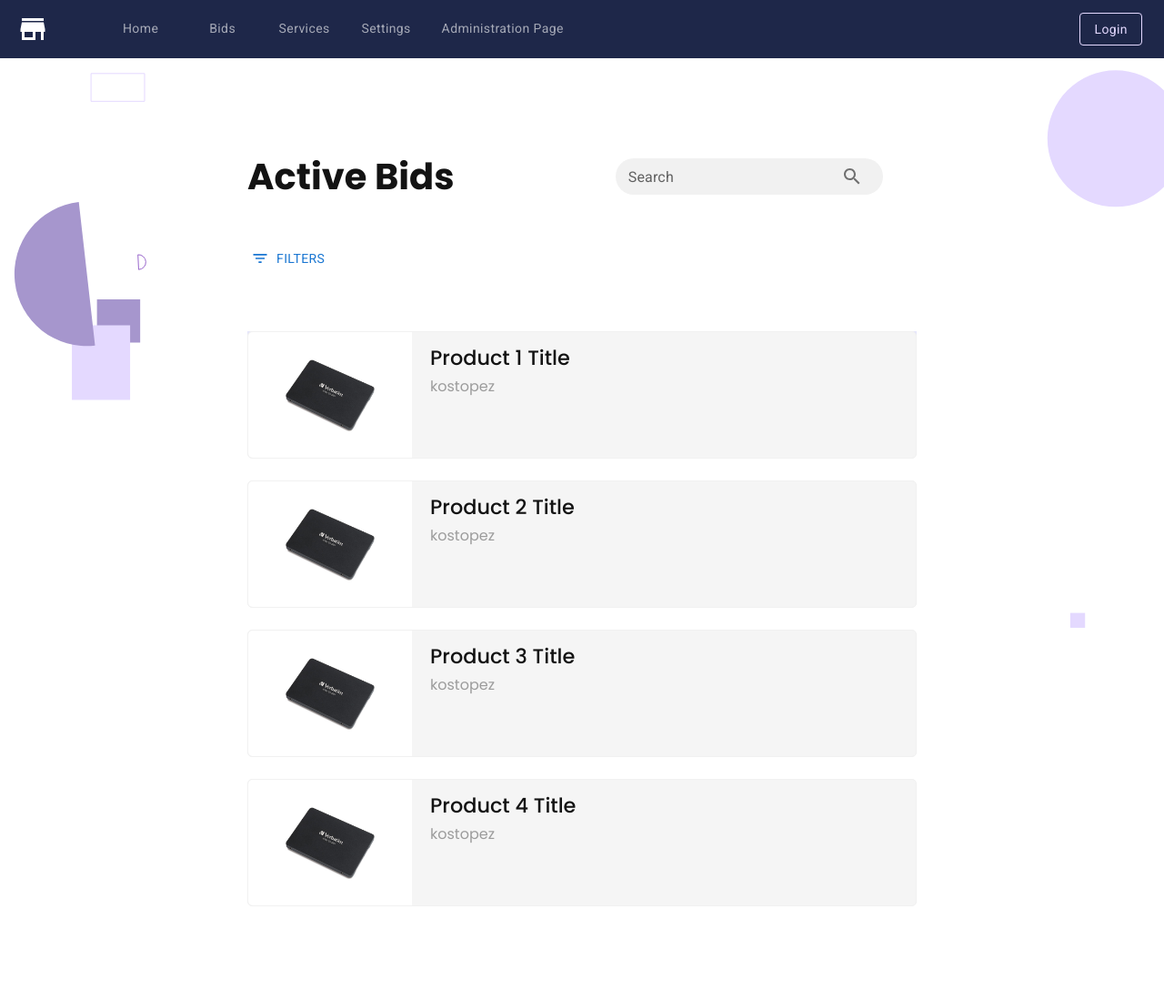
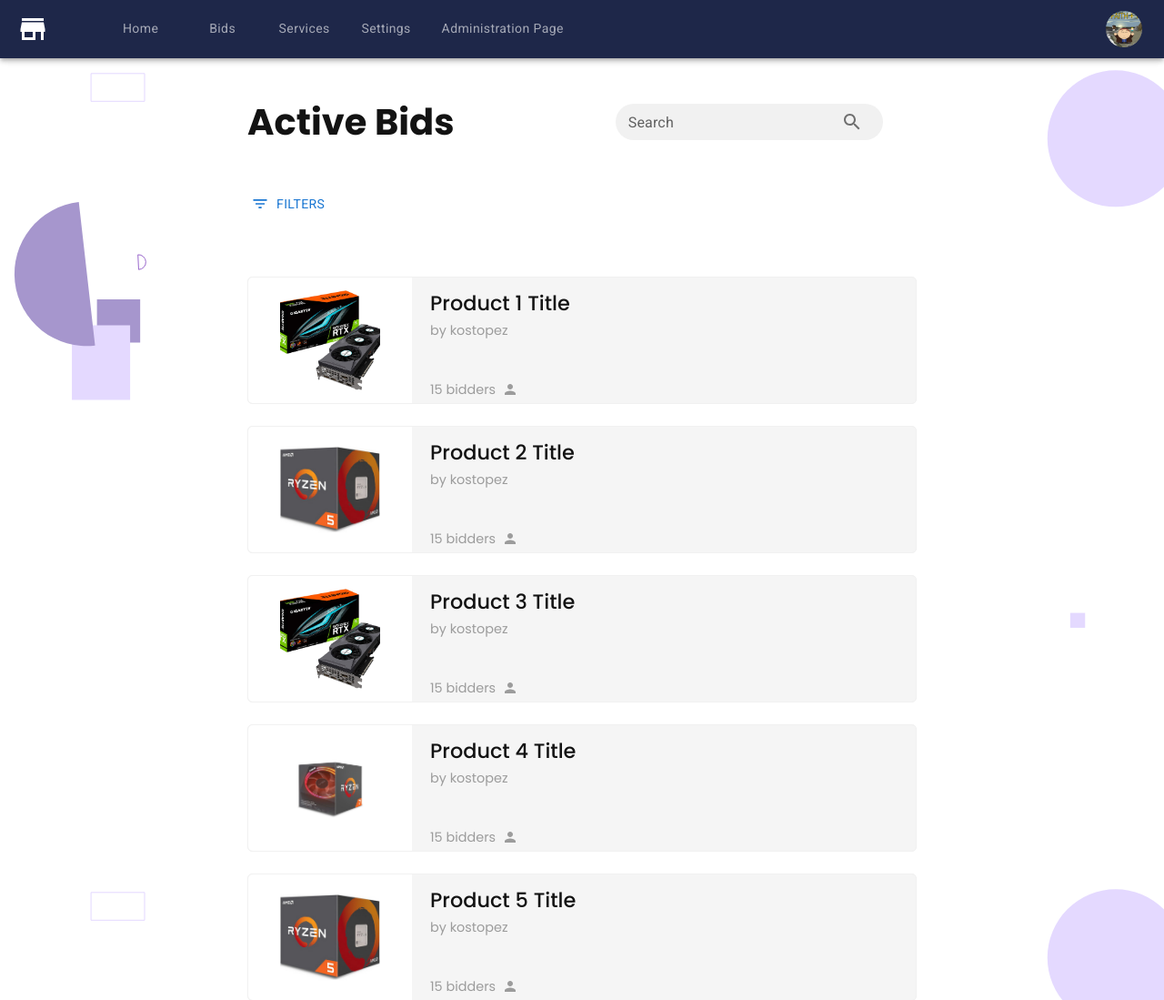
Before and after one commit to stavroskostopoulos/e-auction_app, a React app in the folder frontend/: page / in a window 1280 px wide. Shown: the top 1099 px of the page at 91% size. Before the commit the page ends 996 px from the top, so only its background shows below. Built offline with nearby package versions, Linux system fonts and the light colour scheme.

Commit message:
big drop on active bids page

```diff
--- a/frontend/src/components/Bids.js
+++ b/frontend/src/components/Bids.js
@@ -26,6 +26,8 @@ import Chip from '@mui/material/Chip';
 import Stack from '@mui/material/Stack';
 import KeyboardArrowRightIcon from '@mui/icons-material/KeyboardArrowRight';
 import KeyboardArrowUpIcon from '@mui/icons-material/KeyboardArrowUp';
+import Pagination from '@mui/material/Pagination';
+
 
 import FilterListIcon from '@mui/icons-material/FilterList';
 
@@ -114,7 +116,8 @@ function priceRangetext(value) {
 
 
 
-function MainContainer() {
+function Bids() {
+
 
 
 
@@ -136,7 +139,7 @@ function MainContainer() {
 	const categories = ['Used', 'Unused', 'Electronics', 'Fashion', 'Health & Beauty'];
 
 	//products
-	const products = ["Product 1 Title", "Product 2 Title", "Product 3 Title", "Product 4 Title"];
+	const products = ["Product 1 Title", "Product 2 Title", "Product 3 Title", "Product 4 Title", "Product 5 Title", "Product 6 Title", "Product 7 Title"];
 
 
 	const handleDelete = (value) => {
@@ -245,11 +248,16 @@ function MainContainer() {
 							<Stack spacing={3} className='products-stack'>
 								{(products.length!==0) &&
 									products.map((product) =>	(
-										<ProductListItem productname={product}/>
+										<ProductListItem productname={product} category='Electronics' owner='kostopez' numberOfBidders="15" price="24,50"/>
 
 									))
 
 								}
+							{(products.length>6) &&
+								<div className='pagination-container-bids'>
+									<Pagination className='pagination-admin' count={10} color="secondary" />
+								</div>
+							}
 							</Stack>
 						</div>
 
@@ -276,4 +284,4 @@ function MainContainer() {
     );
   }
 
-  export default MainContainer;
+  export default Bids;
--- a/frontend/src/components/Header.js
+++ b/frontend/src/components/Header.js
@@ -71,7 +71,7 @@ function Header() {
     return (
         <React.Fragment>
 
-            <AppBar position="static" className={classes.root}>
+            <AppBar position="sticky" className={classes.root}>
                 <Toolbar>
 
                     {/* Logo */}
@@ -96,12 +96,12 @@ function Header() {
                     </Tabs>
 
                     {/* if not logged in  */}
-                    <Link to={'/login'} className={classes.linkPosition}>
+                    {/* <Link to={'/login'} className={classes.linkPosition}>
                         <Button className={classes.loginBtn} variant="outlined" onClick={()=> setValue(false)}>Login</Button>
-                    </Link>
+                    </Link> */}
 
                     {/* if logged in */}
-                    {/* <Avatar alt="Travis Howard" src="/faithplusone.jpg" className={classes.avatarImg} onClick={()=> setValue(false)} component={Link} to={'/profile'}/> */}
+                    <Avatar alt="Travis Howard" src="/faithplusone.jpg" className={classes.avatarImg} onClick={()=> setValue(false)} component={Link} to={'/profile'}/>
 
                 </Toolbar>
 
--- a/frontend/src/components/individual compenents/ProductListItem.js
+++ b/frontend/src/components/individual compenents/ProductListItem.js
@@ -2,23 +2,56 @@ import React from 'react';
 
 import '../../css/ProductList.css';
 
+import PersonSharpIcon from '@mui/icons-material/PersonSharp';
+import Stack from '@mui/material/Stack';
+import Typography from '@mui/material/Typography';
 
-import ssdimg from '../../images/ssd.jpeg'
+//Electronics images
+import electronicImages from '../../images/image exports/ElectronicImages'
 
 
 function ProductListItem(props) {
 
+
+
+
+	//We will generate a random image for each product
+	//based on its category
+
+
+
+
+
 	return (
 		<div className='product-list-card'>
 
-			<div className='product-list-img-container'><img src={ssdimg} alt="This should be sth" className='product-list-image'/></div>
+			<div className='product-list-img-container'>
+
+				{props.category==='Electronics' && <img src={electronicImages[Math.floor(Math.random()*electronicImages.length)]} alt="This should be sth" className='product-list-image'/>}
+			</div>
 
 			<div className='product-list-info'>
 				<div className='product-list-title-container'>
 					<h3 className='product-list-title'>{props.productname}</h3>
 				</div>
 				<div className='product-list-owner-container'>
-					<p className='product-list-owner-text'>kostopez</p>
+					<p className='product-list-owner-text'>by {props.owner}</p>
+				</div>
+				<div className='product-list-details-container'>
+
+					<div className='current-bidders-container' style={{
+						display: 'flex',
+						alignItems: 'center',
+						flexWrap: 'wrap',
+						paddingLeft: '20px'
+
+					}}>
+
+							<span className='current-bidders-text'>{props.numberOfBidders} bidders</span>
+							<PersonSharpIcon className='current-bidders-icon'/>
+
+					</div>
+
 				</div>
 
 			</div>
--- a/frontend/src/css/Administration.css
+++ b/frontend/src/css/Administration.css
@@ -11,7 +11,7 @@
 
 .admin-container {
     height: 100%;
-    padding: 80px;
+    padding: 38px 80px 80px 80px;
     padding-bottom: 60px;
 
     display: grid;
--- a/frontend/src/css/Bids.css
+++ b/frontend/src/css/Bids.css
@@ -10,7 +10,7 @@
 
 .bids-container {
     height: 100%;
-    padding: 80px;
+    padding: 20px 80px 80px 80px;
     padding-bottom: 0px;
     display: grid;
     grid-template-columns: 25% 75%;
@@ -29,13 +29,18 @@
 }
 
 .products-stack {
-    padding: 30px;
+    padding-right: 30px;
+    padding-left: 30px;
+    padding-bottom: 100px;
+
 }
 
 
 .filtertags {
     grid-area: filtertags;
     /* background-color: aqua; */
+
+    padding-left: 30px;
 
     /* center contains vertically */
     display: flex;
@@ -89,7 +94,7 @@
 
 .bids-products{
     grid-area: products;
-    background-color: lavender;
+    /* background-color: lavender; */
 }
 
 .filter-title {
@@ -163,11 +168,19 @@
     width: 110px;
 }
 
+.pagination-container-bids {
+    /* center text horizontally and vertically */
+    display: flex;
+    align-items: center;
+    justify-content: center;
+
+    margin-top: 60px !important;
+}
 
 @media (max-width: 1750px) {
     .bids-container {
         display: grid;
-        grid-template-rows: 100px 80px min-content 40px 100px;
+        grid-template-rows: 100px 80px min-content 40px min-content;
         grid-template-columns: 50% 50%;
         grid-template-areas:    "title search"
                                 "filters-btn filters-btn"
@@ -192,6 +205,14 @@
 
     .products-stack {
         padding: 0px;
+        padding-bottom: 100px;
+
+
+    }
+
+    .filtertags {
+        padding-bottom: 16px;
+        padding-left: 0px;
     }
 
 }
--- a/frontend/src/css/ProductList.css
+++ b/frontend/src/css/ProductList.css
@@ -19,7 +19,7 @@
     background-color: #f5f5f5;
 
     display: grid;
-    grid-template-columns: 180px 80%;
+    grid-template-columns: 180px calc(100% - 180px);
     grid-template-areas: "image info";
 
 
@@ -45,12 +45,12 @@
 .product-list-info{
     grid-area: info;
 
-    margin-left: 20px;
+    /* padding-left: 20px; */
     padding-top: 8px;
     display: grid;
 
     grid-template-columns: repeat(3, 1fr);
-    grid-template-rows: 30% 60% 20%;
+    grid-template-rows: 40px 60px 30px;
     grid-template-areas:    "product-title product-title product-title"
                             "product-owner product-owner product-owner"
                             "product-details product-details product-details";
@@ -69,18 +69,64 @@
 }
 
 .product-list-title{
+    padding-left: 20px;
     font-weight: 500;
     font-size: 1.4rem;
     color: #131313;
 }
 
 .product-list-owner-text{
+    padding-left: 20px;
     color: #9c9c9c;
 }
 
 .product-list-owner-container {
     grid-area: product-owner;
-    font-size: 1rem;
+    font-size: 0.9rem;
+}
+
+.product-list-details-container {
+    grid-area: product-details;
+
+
+    display: grid;
+    grid-template-columns: repeat(2, 1fr);
+    grid-template-areas: "bidders currentprice";
+
+    /* background-color: #131313; */
+}
+
+.current-bidders-container {
+    grid-area: bidders;
+
+    /* background-color: red; */
+    font-size: 0.9rem;
+
+
+}
+
+.current-currentprice-container {
+    grid-area: currentprice;
+    /* background-color: aquamarine; */
+
+    font-size: 0.9rem;
+
+}
+
+.current-bidders-stack{
+    /* center contains vertically */
+    display: flex;
+    align-items: center;
+}
+
+.current-bidders-text {
+    color: #9c9c9c;
+}
+
+.current-bidders-icon {
+    margin-left: 4px;
+    color: #9c9c9c;
+    padding: 3px !important;
 }
 
 .product-list-title-container {
--- /dev/null
+++ b/frontend/src/images/image exports/ElectronicImages.js
@@ -0,0 +1,24 @@
+//Electronics images
+import ssdimg from '../../images/ssd.jpeg';
+import cpuimg from '../../images/cpu.jpg';
+import gpuimg from '../../images/gpu.jpg';
+import gpuimg2 from '../../images/gpu2.jpg';
+import ramimg from '../../images/ram.jpg';
+import ramimg2 from '../../images/ram2.jpg';
+import ryzenimg from '../../images/ryzen.jpg';
+import ryzenimg7 from '../../images/ryzen7.jpg';
+import ryzenimg72 from '../../images/ryzen72.jpg';
+
+const electronicImages = [
+    ssdimg,
+    cpuimg,
+    gpuimg,
+    gpuimg2,
+    ramimg,
+    ramimg2,
+    ryzenimg,
+    ryzenimg7,
+    ryzenimg72
+];
+
+export default electronicImages;
```
Also changed, not shown: frontend/src/images/cpu.jpg (added), frontend/src/images/gpu.jpg (added), frontend/src/images/gpu2.jpg (added), frontend/src/images/ram.jpg (added), frontend/src/images/ram2.jpg (added), frontend/src/images/ryzen.jpg (added), frontend/src/images/ryzen7.jpg (added), frontend/src/images/ryzen72.jpg (added).
